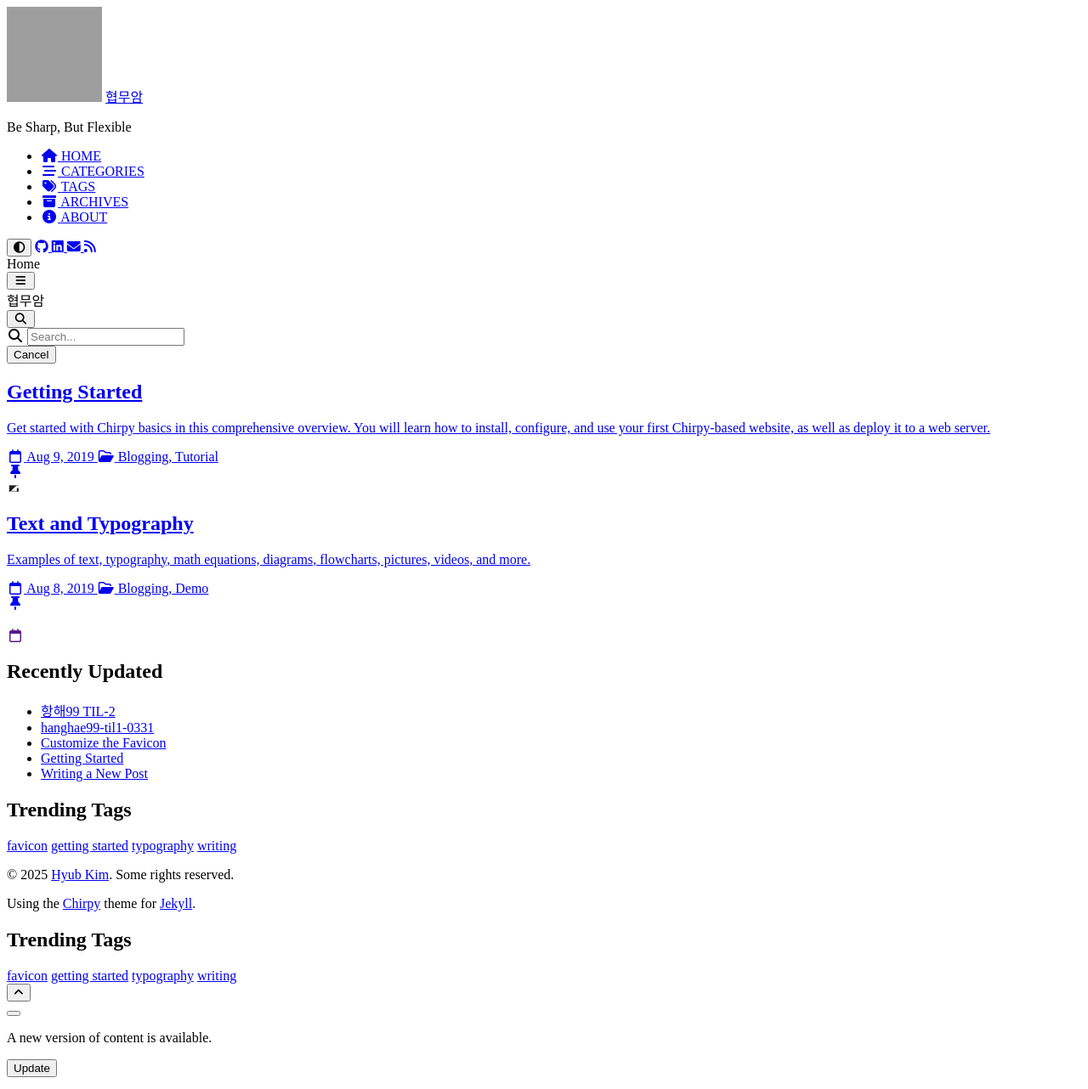
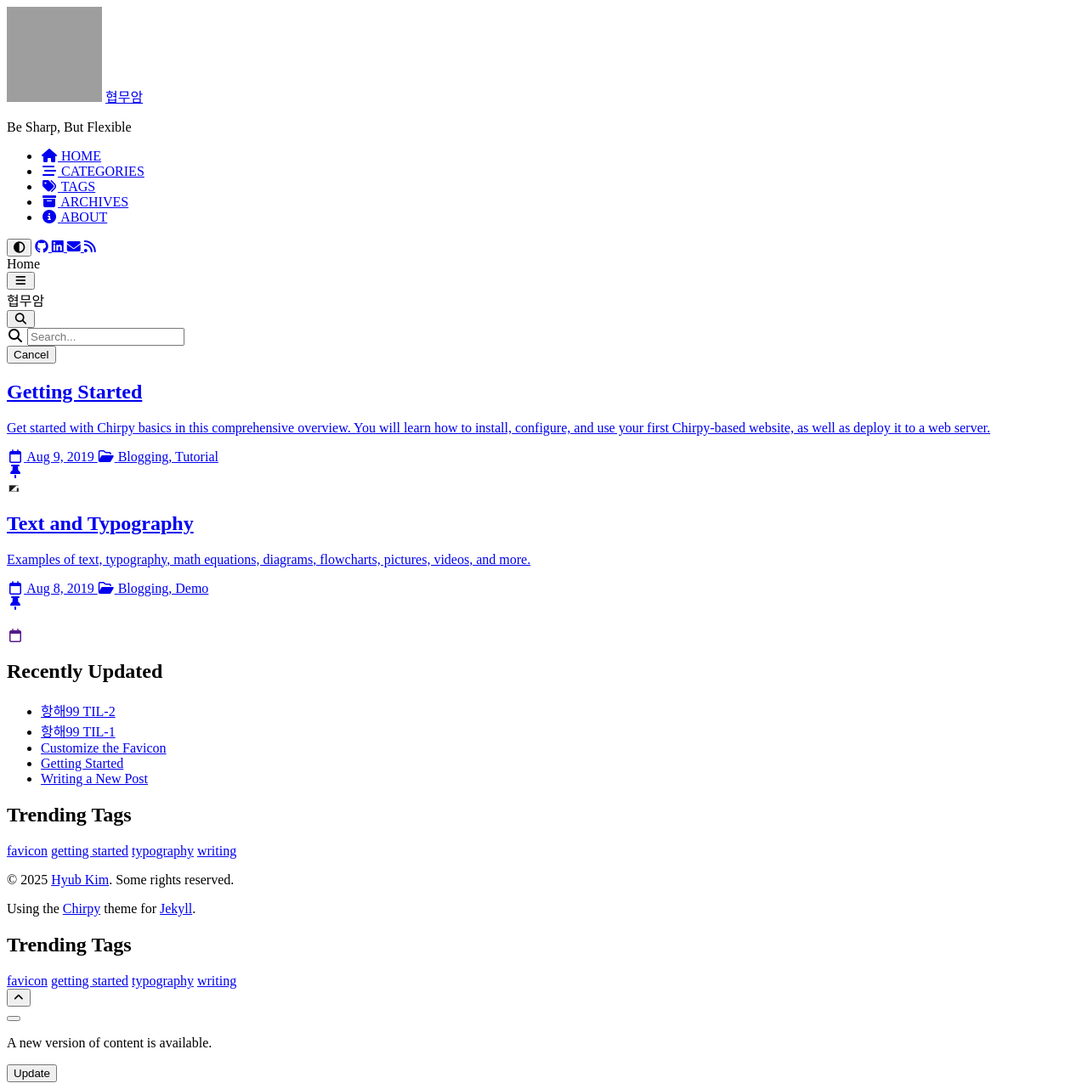
Before and after one commit to Hyubbbb/Hyubbbb.github.io, a Jekyll site: the page built from index.html, in a window 1280 px wide. Shown: the whole page at 85% size. Built offline with Jekyll 4.4.1, drawn with Linux system fonts in a browser that asks for light colours; cached includes are drawn as plain includes; grey boxes are pictures that could not be loaded.

Commit message:
Revise TIL1

```diff
--- a/_posts/2025-03-31-hanghae99-til1-0331.md
+++ b/_posts/2025-03-31-hanghae99-til1-0331.md
@@ -1,5 +1,5 @@
 ---
-title: hanghae99-til1-0331
+title: 항해99 TIL-1
 date: 2025-03-31 15:51:00 +0900
 categories: [TIL]
 tags: [favicon]
```
